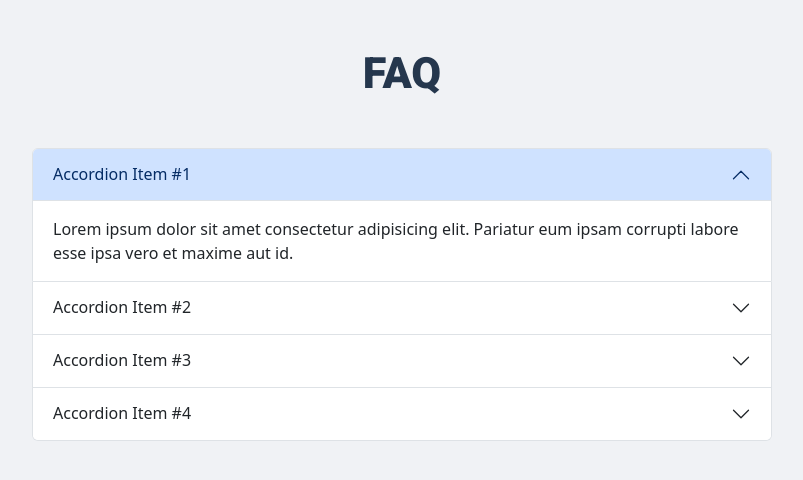
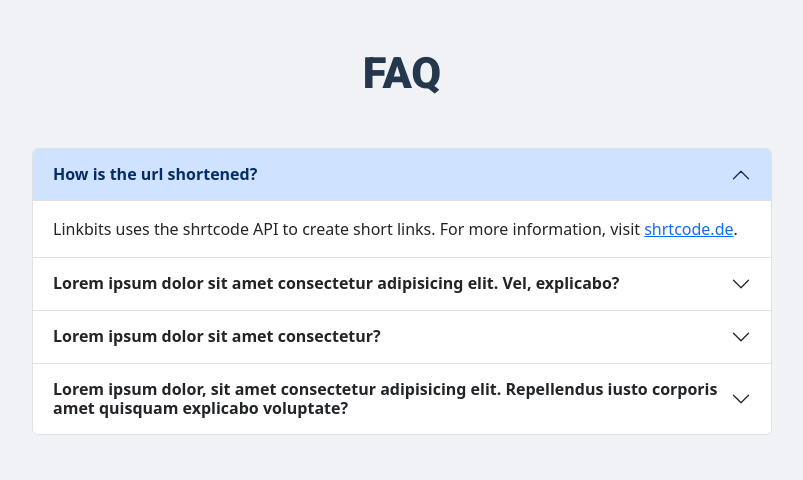
Before and after one commit to manuelparcon/cs50x-final-project, a Flask app: page /faq in a window 1280 px wide. Shown: the part 81-561 px from the top of the page, without its empty margins (238-1041 px from the left). Run offline with Flask 3, Linux system fonts and the light colour scheme.

Commit message:
cleaned up code, added more comments, added reference for shrtcode, added bold text for accordion headers

```diff
--- a/templates/faq.html
+++ b/templates/faq.html
@@ -15,23 +15,23 @@
 <div class="accordion width-limit container-fluid mb-5 pb-5" id="accordionPanelsStayOpenExample">
     <div class="accordion-item">
         <h2 class="accordion-header">
-            <button class="accordion-button" type="button" data-bs-toggle="collapse"
+            <button class="accordion-button fw-bold" type="button" data-bs-toggle="collapse"
             data-bs-target="#panelsStayOpen-collapseOne" aria-expanded="true" aria-controls="panelsStayOpen-collapseOne">
-                Accordion Item #1
+                How is the url shortened?
             </button>
         </h2>
         <div id="panelsStayOpen-collapseOne" class="accordion-collapse collapse show">
             <div class="accordion-body">
-                Lorem ipsum dolor sit amet consectetur adipisicing elit. Pariatur eum ipsam corrupti labore esse ipsa
-                vero et maxime aut id.
+                Linkbits uses the shrtcode API to create short links. For more information, visit
+                <a href="https://shrtco.de">shrtcode.de</a>.
             </div>
         </div>
     </div>
     <div class="accordion-item">
         <h2 class="accordion-header">
-            <button class="accordion-button collapsed" type="button" data-bs-toggle="collapse"
+            <button class="accordion-button collapsed fw-bold" type="button" data-bs-toggle="collapse"
             data-bs-target="#panelsStayOpen-collapseTwo" aria-expanded="false" aria-controls="panelsStayOpen-collapseTwo">
-                Accordion Item #2
+                Lorem ipsum dolor sit amet consectetur adipisicing elit. Vel, explicabo?
             </button>
         </h2>
         <div id="panelsStayOpen-collapseTwo" class="accordion-collapse collapse">
@@ -44,9 +44,9 @@
     </div>
     <div class="accordion-item">
         <h2 class="accordion-header">
-            <button class="accordion-button collapsed" type="button" data-bs-toggle="collapse"
+            <button class="accordion-button collapsed fw-bold" type="button" data-bs-toggle="collapse"
             data-bs-target="#panelsStayOpen-collapseThree" aria-expanded="false" aria-controls="panelsStayOpen-collapseThree">
-                Accordion Item #3
+                Lorem ipsum dolor sit amet consectetur?
             </button>
         </h2>
         <div id="panelsStayOpen-collapseThree" class="accordion-collapse collapse">
@@ -59,9 +59,10 @@
     </div>
     <div class="accordion-item">
         <h2 class="accordion-header">
-            <button class="accordion-button collapsed" type="button" data-bs-toggle="collapse"
+            <button class="accordion-button collapsed fw-bold" type="button" data-bs-toggle="collapse"
             data-bs-target="#panelsStayOpen-collapseFour" aria-expanded="false" aria-controls="panelsStayOpen-collapseFour">
-                Accordion Item #4
+                Lorem ipsum dolor, sit amet consectetur adipisicing elit. Repellendus iusto corporis amet quisquam
+                explicabo voluptate?
             </button>
         </h2>
         <div id="panelsStayOpen-collapseFour" class="accordion-collapse collapse">
@@ -73,5 +74,4 @@
     </div>
 </div>
 
-
 {% endblock %}
```
Also changed, not shown: templates/index.html (+0 -18 lines).
